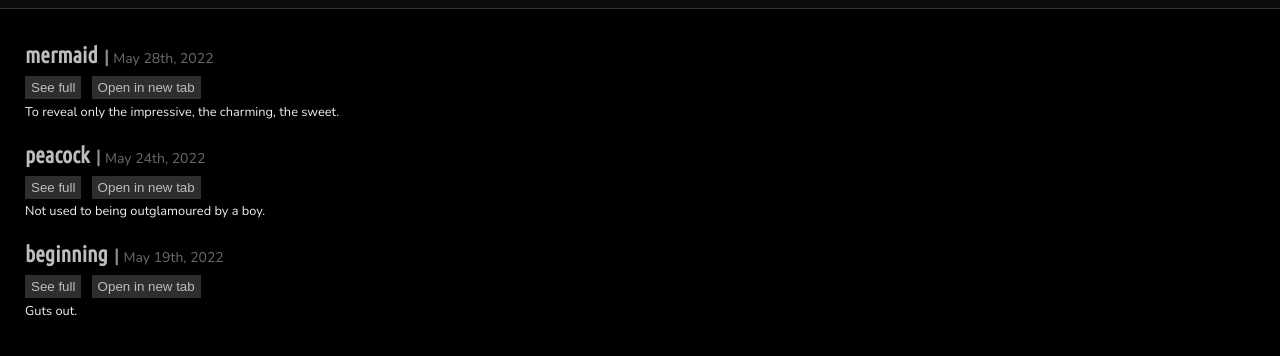
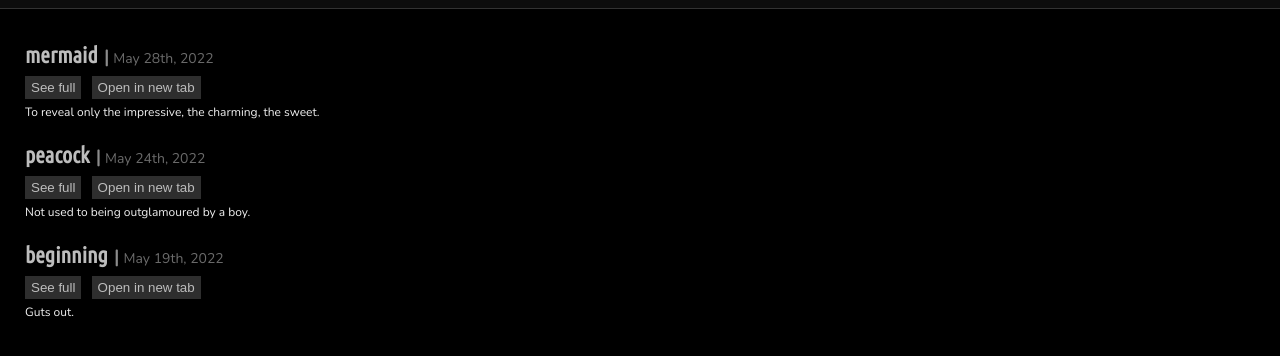
Before and after one commit to olivecarambola/logbook, a Jekyll site: the page built from post_all.md, in a window 1280 px wide. Shown: the part 124-480 px from the top of the page. Built offline with Jekyll 4.4.1, drawn with Linux system fonts in a browser that asks for light colours; some web fonts are replaced.

Commit message:
Update style.scss

```diff
--- a/assets/css/style.scss
+++ b/assets/css/style.scss
@@ -171,7 +171,10 @@ header nav ul li a.active,               /* active menu item styling */
   box-shadow: none;
 }
 
-#posts-list .summary,
+#posts-list .summary {
+  margin-top: 0.5em;
+}
+
 #posts-list .full-content {
   margin-top: 0.35em;
 }
@@ -198,8 +201,7 @@ header nav ul li a.active,               /* active menu item styling */
 }
 
 .post-summary {
-  font-size: 0.8em;
-  margin-top: 0.5em;
+  font-size: 12px;
 }
 
 .post-sep-title {
```
